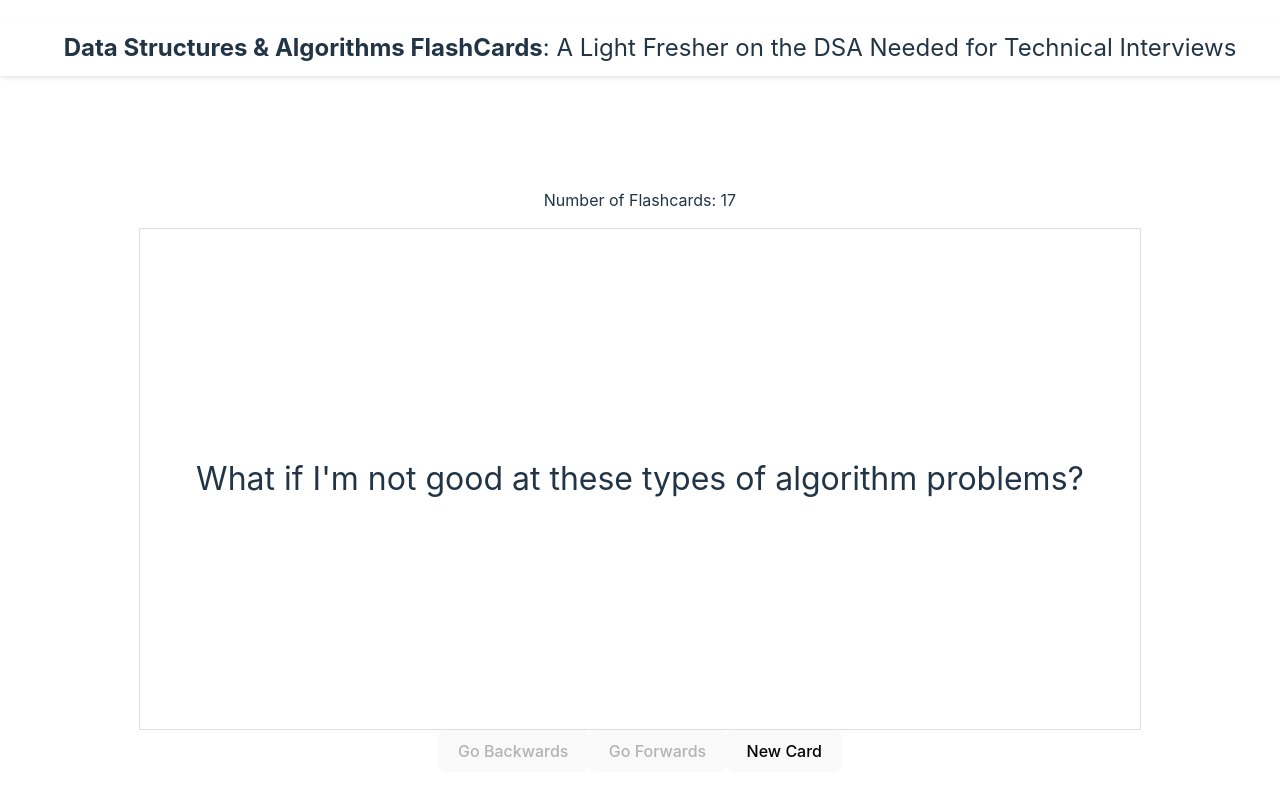
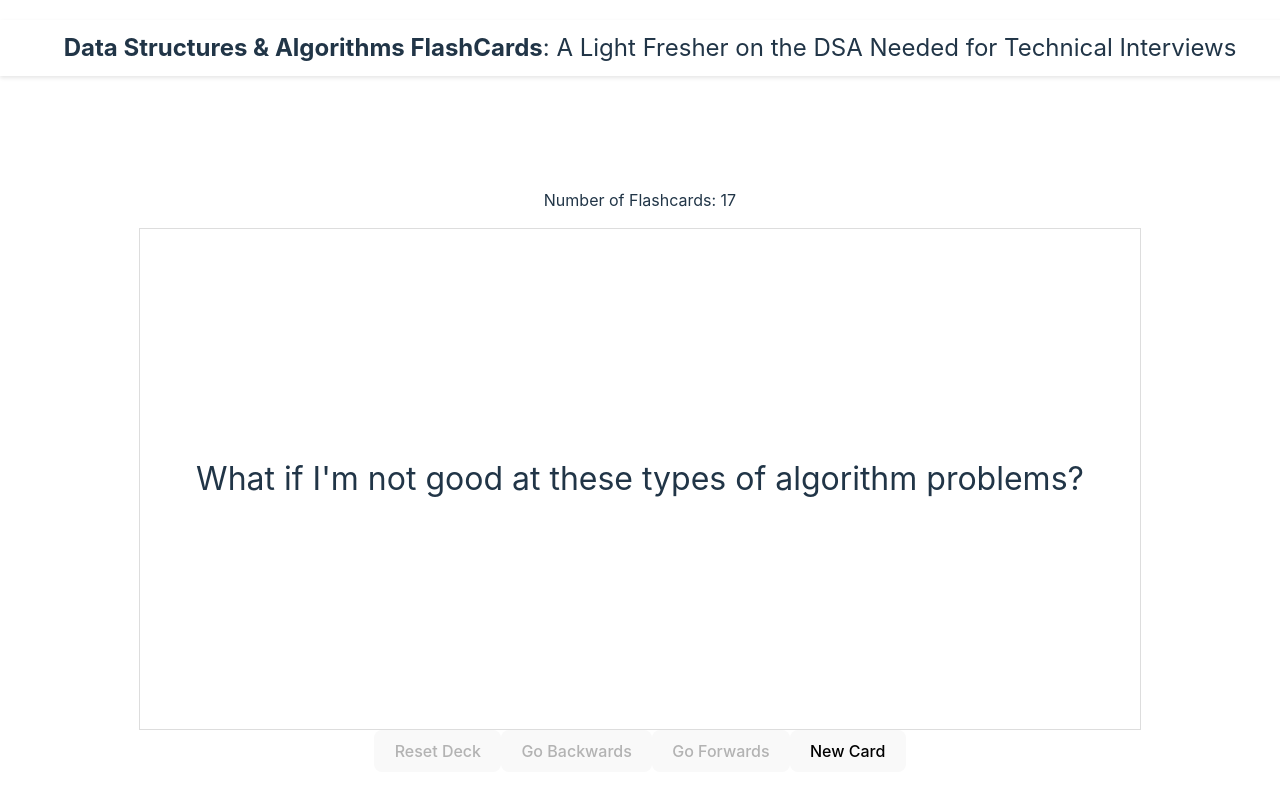
Before and after one commit to DanPark13/dsa-flashcards, a React (Vite) app: page / in a window 1280 px wide. Shown: the top 796 px of the page. Built offline with nearby package versions, Linux system fonts and the light colour scheme.

Commit message:
Handle Reset & List Features in README

```diff
--- a/src/components/Card.tsx
+++ b/src/components/Card.tsx
@@ -22,7 +22,7 @@ const Card: React.FC = () => {
         { question: "What is Dynamic Programming?", answer: "A method for solving problems by breaking them down into simpler subproblems. It stores the results of expensive function calls and returns the cached result when the same inputs occur again." },
     ];
 
-    const [cards, setCards] = useState(flashCards)
+    const [cards] = useState(flashCards)
     // const updateCount = () => setCount(count);
 
     const [activeCardIndex, setActiveCardIndex] = useState(0);
@@ -84,6 +84,15 @@ const Card: React.FC = () => {
         }
     }
 
+    // Resets: Same Functionality as if browser was refreshed
+    const handleReset = () => {
+        setForwardStack([]);
+        setHistoryStack([]);
+        setViewedIndexes(new Set());
+        setActiveCardIndex(0);
+        setIsRevealed(false);
+    }
+
     return (
         <div>
             <p>Number of Flashcards: {flashCards.length}</p>
@@ -92,6 +101,7 @@ const Card: React.FC = () => {
                 <div className="cardContent answer">{flashCards[activeCardIndex].answer}</div>
             </div>
 
+            <button onClick={handleReset} disabled={!historyStack.length}>Reset Deck</button>
             <button onClick={handlePrevious} disabled={!historyStack.length}>Go Backwards</button>
             <button onClick={handleNext} disabled={!forwardStack.length}>Go Forwards</button>
             <button onClick={handleRandomCard}>New Card</button>
```
Also changed, not shown: 1 other file (tests, documents, lock files or other folders).
